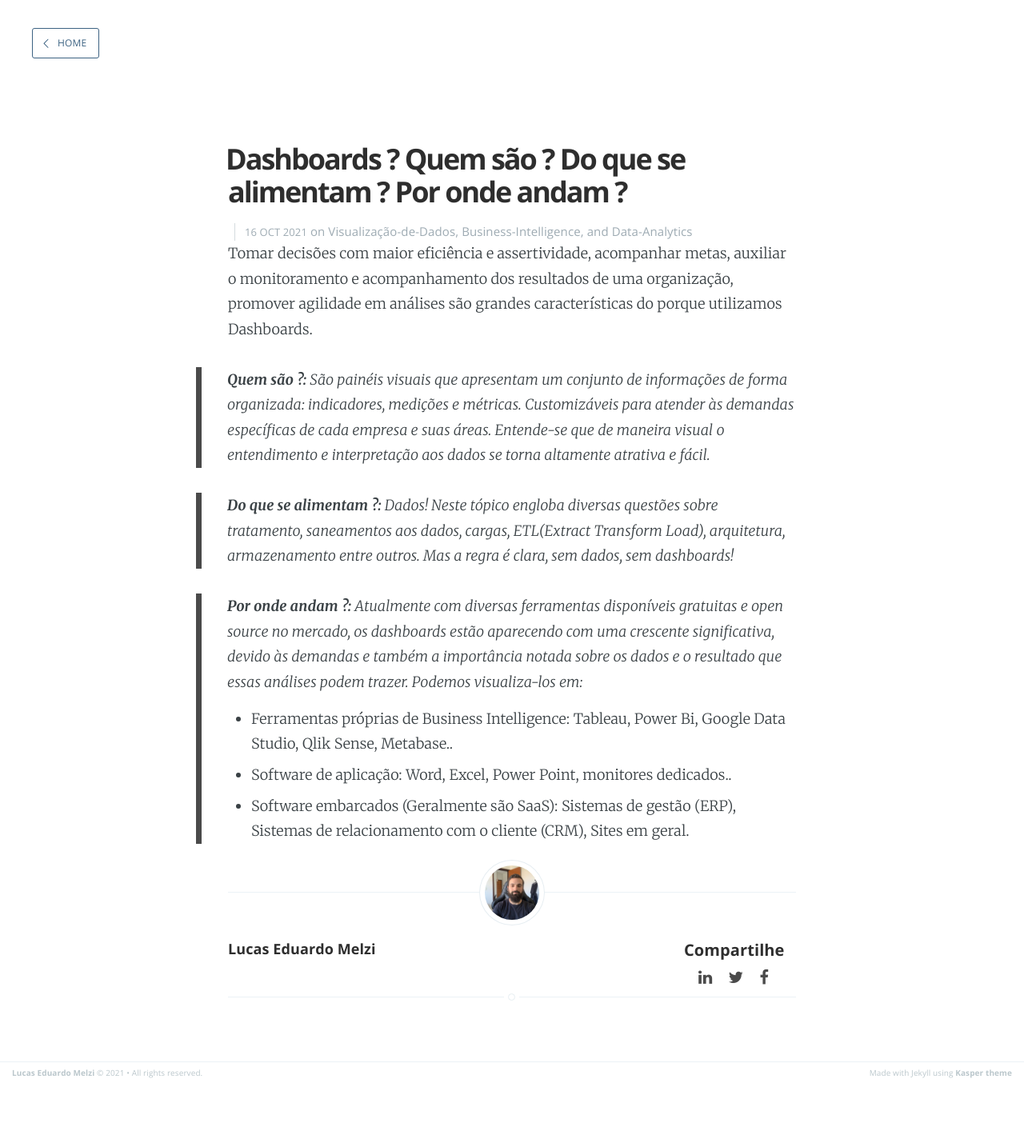
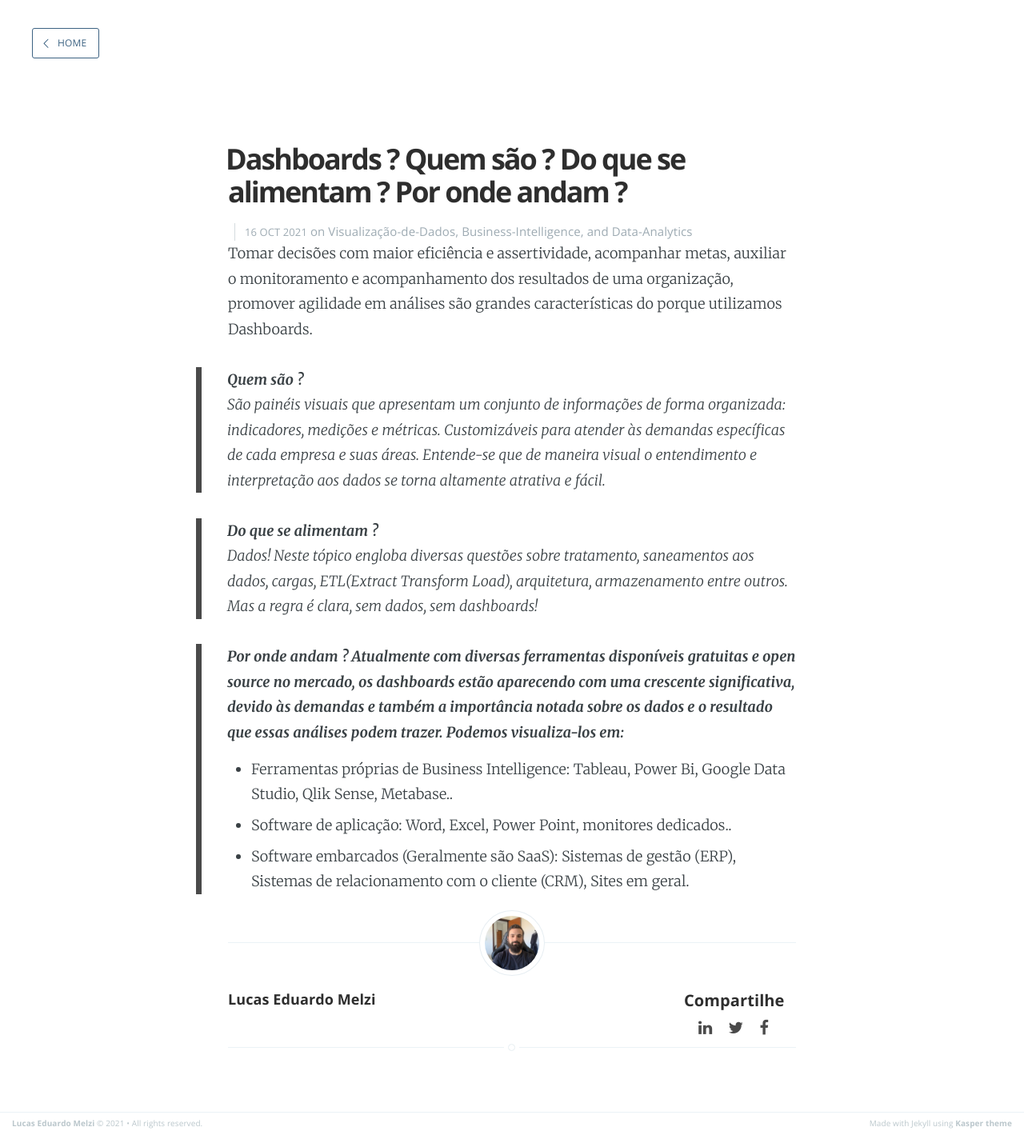
Before and after one commit to melzilucas/melzilucas.github.io, a Jekyll site: the page built from _posts/2021-10-16-DASHBOARDS-Quem-são-Do-que-se-alimentam-Onde-vivem.markdown, in a window 1280 px wide. Shown: the whole page at 80% size. Built offline with Jekyll 4.4.1, drawn with Linux system fonts in a browser that asks for light colours; before the commit the page ends 1356 px from its top, so only the background shows below that.

```diff
--- a/_posts/2021-10-16-DASHBOARDS-Quem-são-Do-que-se-alimentam-Onde-vivem.markdown
+++ b/_posts/2021-10-16-DASHBOARDS-Quem-são-Do-que-se-alimentam-Onde-vivem.markdown
@@ -10,15 +10,15 @@ image: "/assets/images/dashboards.png"
 Tomar decisões com maior eficiência e assertividade, acompanhar metas, auxiliar o monitoramento e acompanhamento dos resultados de uma organização, promover agilidade em análises são grandes características do porque utilizamos Dashboards.
 
 
->**Quem são ?:**
+>**Quem são ?**<br>
 São painéis visuais que apresentam um conjunto de informações de forma organizada: indicadores, medições e métricas.
 Customizáveis para atender às demandas específicas de cada empresa e suas áreas.
 Entende-se que de maneira visual o entendimento e interpretação aos dados se torna altamente atrativa e fácil.
 
->**Do que se alimentam ?:**
+>**Do que se alimentam ?**<br>
 Dados! Neste tópico engloba diversas questões sobre tratamento, saneamentos aos dados, cargas, ETL*(Extract Transform Load)*, arquitetura, armazenamento entre outros. Mas a regra é clara, sem dados, sem dashboards!
 
->**Por onde andam ?:**
+>**Por onde andam ?**<b>
 Atualmente com diversas ferramentas disponíveis gratuitas e *open source* no mercado, os dashboards estão aparecendo com uma crescente significativa, devido às demandas e também a importância notada sobre os dados e o resultado que essas análises podem trazer. Podemos visualiza-los em:
 * Ferramentas próprias de Business Intelligence: Tableau, Power Bi, Google Data Studio, Qlik Sense, Metabase..
 * Software de aplicação: Word, Excel, Power Point, monitores dedicados..
--- a/assets/css/screen.css
+++ b/assets/css/screen.css
@@ -1506,7 +1506,7 @@ body:not(.post-template) .post-title {
     }
 
     .no-cover.main-header {
-        height: 30%;
+        height: 40%;
     }
 
     .archive-template .main-header {
```
